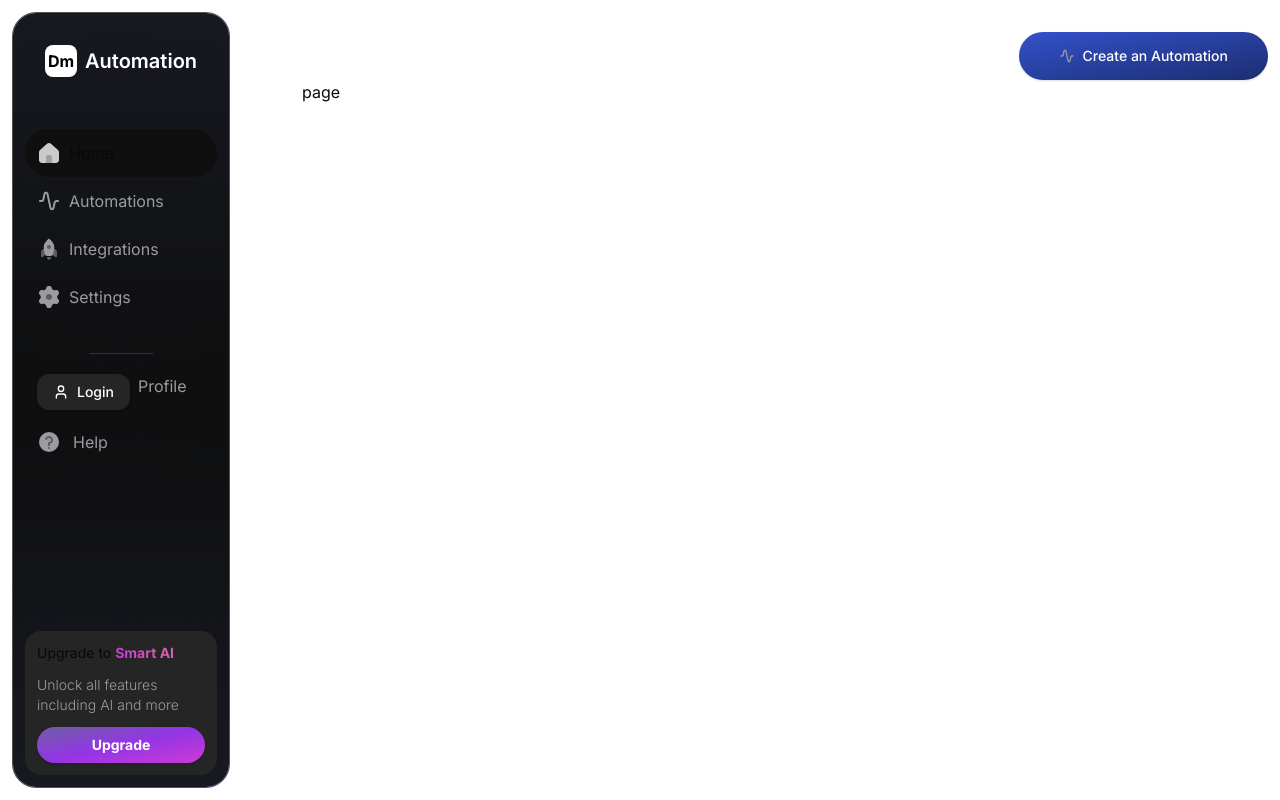
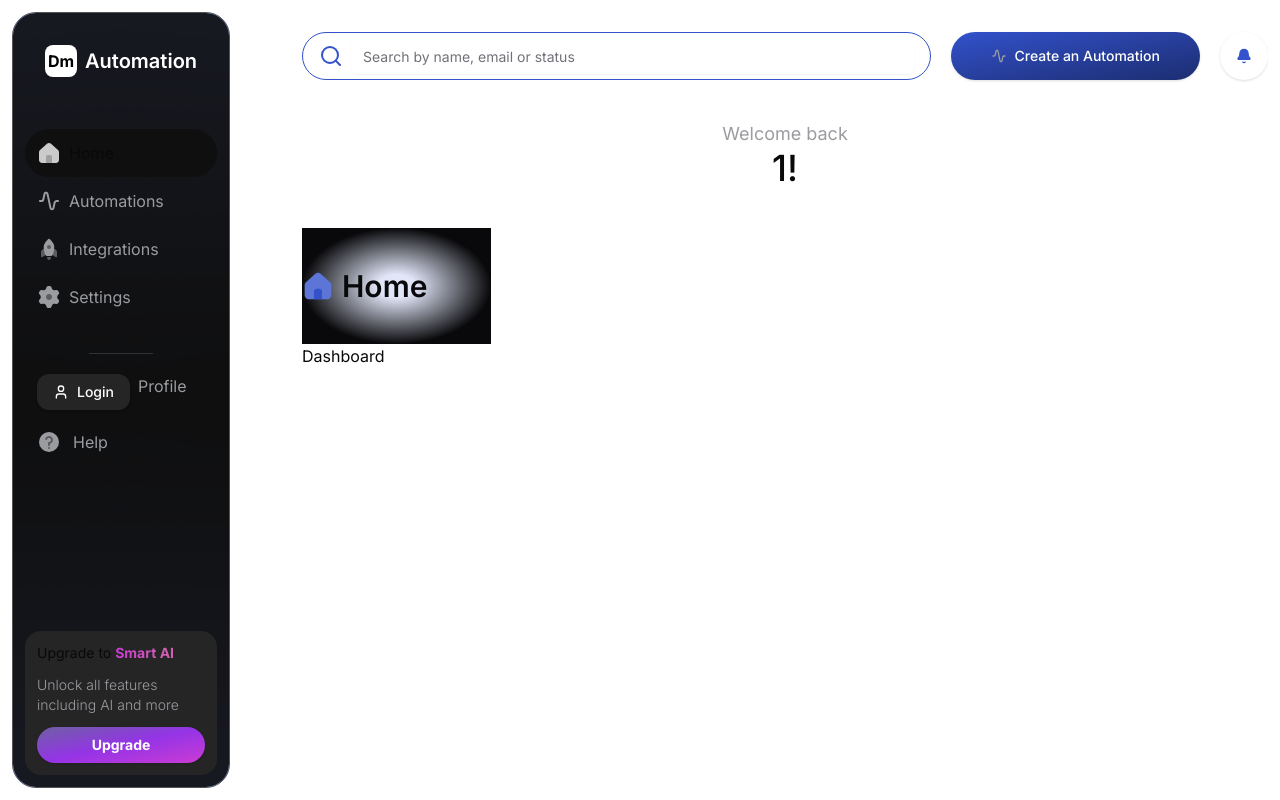
Before and after one commit to NITINKUMAWAT0/DM-Automation-SAAS, a Next.js app: page /dashboard/1 in a window 1280 px wide. Built offline with nearby package versions, Linux system fonts and the light colour scheme; no server answers.

Commit message:
added bread crumbs

```diff
--- a/src/app/(protected)/dashboard/[slug]/page.tsx
+++ b/src/app/(protected)/dashboard/[slug]/page.tsx
@@ -4,7 +4,7 @@ type Props = {}
 
 const page = (props: Props) => {
   return (
-    <div>page</div>
+    <div>Dashboard</div>
   )
 }
 export default page
--- a/src/components/global/infobar/index.tsx
+++ b/src/components/global/infobar/index.tsx
@@ -13,9 +13,9 @@ import { HelpDuoToneWhite } from '@/icons'
 import UpgradeCard from '../sidebar/upgrade'
 import Logo from '@/logo/logo'
 import CreateAutomation from "../create-automation"
-// import Search from './search'
-// import { Notifications } from './notifications'
-// import MainBreadCrumb from '../bread-crumbs/main-bread-crumb'
+import Search from "./search"
+import { Notifications  } from './notifications'
+import MainBreadCrumb from '../main-bread-crumb'
 
 type Props = {
   slug: string
@@ -69,14 +69,14 @@ const InfoBar = ({ slug }: Props) => {
               </div>
             </Sheet>
           </span>
-          {/* <Search /> */}
+          <Search />
           <CreateAutomation />
-          {/* <Notifications /> */}
+          <Notifications />
         </div>
-        {/* <MainBreadCrumb
+        <MainBreadCrumb
           page={page === slug ? 'Home' : page}
           slug={slug}
-        /> */}
+        />
       </div>
     )
   )
--- /dev/null
+++ b/src/components/global/infobar/notifications/index.tsx
@@ -0,0 +1,13 @@
+import { Button } from '@/components/ui/button'
+import { Bell } from 'lucide-react'
+
+export const Notifications = () => {
+  return (
+    <Button className="bg-white rounded-full py-6">
+      <Bell
+        color="#3352CC"
+        fill="#3352CC"
+      />
+    </Button>
+  )
+}
--- /dev/null
+++ b/src/components/global/infobar/search/index.tsx
@@ -0,0 +1,19 @@
+import { Input } from '@/components/ui/input'
+import { SearchIcon } from 'lucide-react'
+import React from 'react'
+
+type Props = {}
+
+const Search = (props: Props) => {
+  return (
+    <div className="flex overflow-hidden gap-x-2 border-[1px] border-[#3352CC] rounded-full px-4 py-1 items-center flex-1">
+      <SearchIcon color="#3352CC" />
+      <Input
+        placeholder="Search by name, email or status"
+        className="border-none outline-none ring-0 focus:ring-0 flex-1"
+      />
+    </div>
+  )
+}
+
+export default Search
--- /dev/null
+++ b/src/components/global/main-bread-crumb/index.tsx
@@ -0,0 +1,30 @@
+import { PAGE_ICON } from '@/constants/pages';
+import React from 'react';
+
+type Props = {
+  page: string;
+  slug?: string;
+};
+
+const MainBreadCrumb = ({ page, slug }: Props) => {
+  return (
+    <div className="flex flex-col items-start">
+      {page === "Home" && (
+        <div className="flex justify-center w-full">
+          <div className="radial-gradient w-4/12 py-5 lg:py-10 flex flex-col items-center">
+            <p className="text-text-secondary text-lg">Welcome back</p>
+            <h2 className="capitalize text-4xl font-medium">
+              {slug ? `${slug}!` : "Guest!"}
+            </h2>
+          </div>
+        </div>
+      )}
+      <span className='radial--gradient inline-flex py-5 lg:py-10 pr-16 gap-x-2 items-center'>
+        {PAGE_ICON[page.toUpperCase()]}
+        <h2 className='font-semibold text-3xl capitalize'>{page}</h2>
+      </span>
+    </div>
+  );
+};
+
+export default MainBreadCrumb;
--- a/src/constants/pages.tsx
+++ b/src/constants/pages.tsx
@@ -1,6 +1,29 @@
-export const PAGE_BREAD_CRUMBS: string[] = [
+import {
+    AutomationDuoToneBlue,
+    ContactsDuoToneBlue,
+    HomeDuoToneBlue,
+    RocketDuoToneBlue,
+    SettingsDuoToneWhite,
+  } from '@/icons';
+
+  // Define the type for PAGE_ICON explicitly
+  type PageIconType = {
+    [key: string]: JSX.Element;
+  };
+
+  // Breadcrumb array for page names
+  export const PAGE_BREAD_CRUMBS: string[] = [
     'contacts',
     'automations',
     'integrations',
     'settings',
-  ]
+  ];
+
+  // Icon mapping for pages
+  export const PAGE_ICON: PageIconType = {
+    AUTOMATIONS: <AutomationDuoToneBlue />,
+    CONTACTS: <ContactsDuoToneBlue />,
+    INTEGRATIONS: <RocketDuoToneBlue />,
+    SETTINGS: <SettingsDuoToneWhite />,
+    HOME: <HomeDuoToneBlue />,
+  };
```
